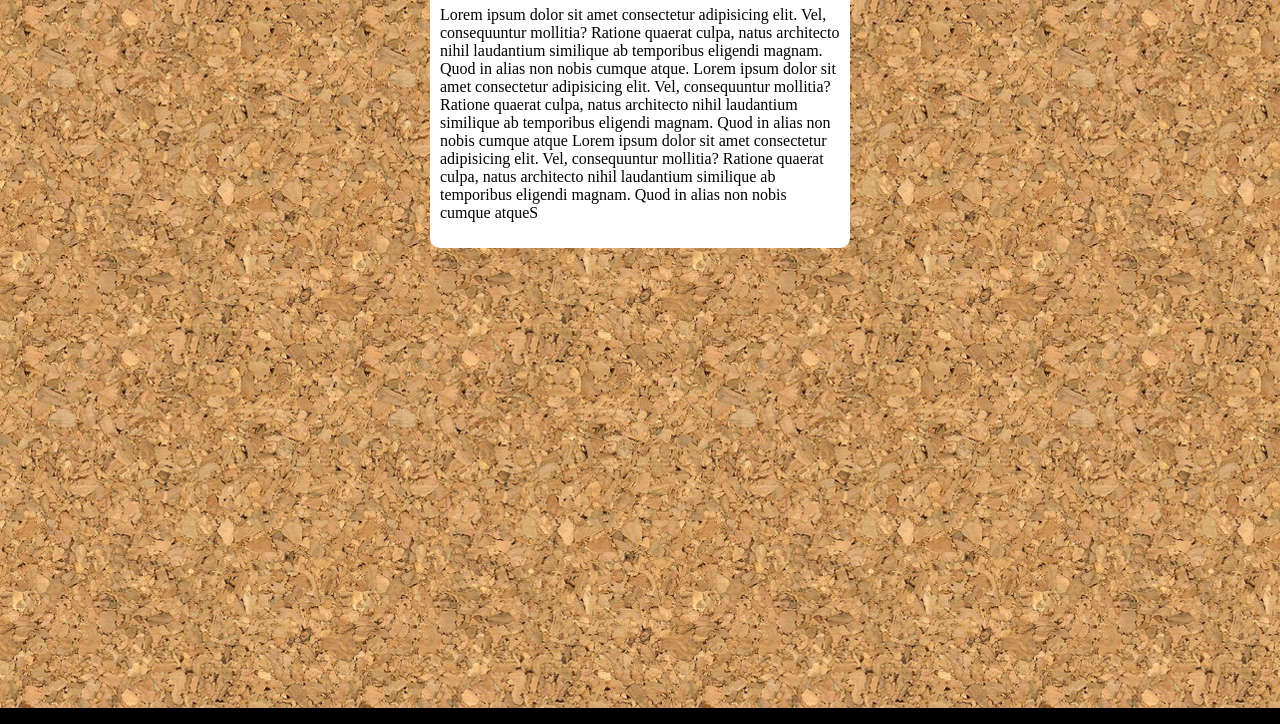
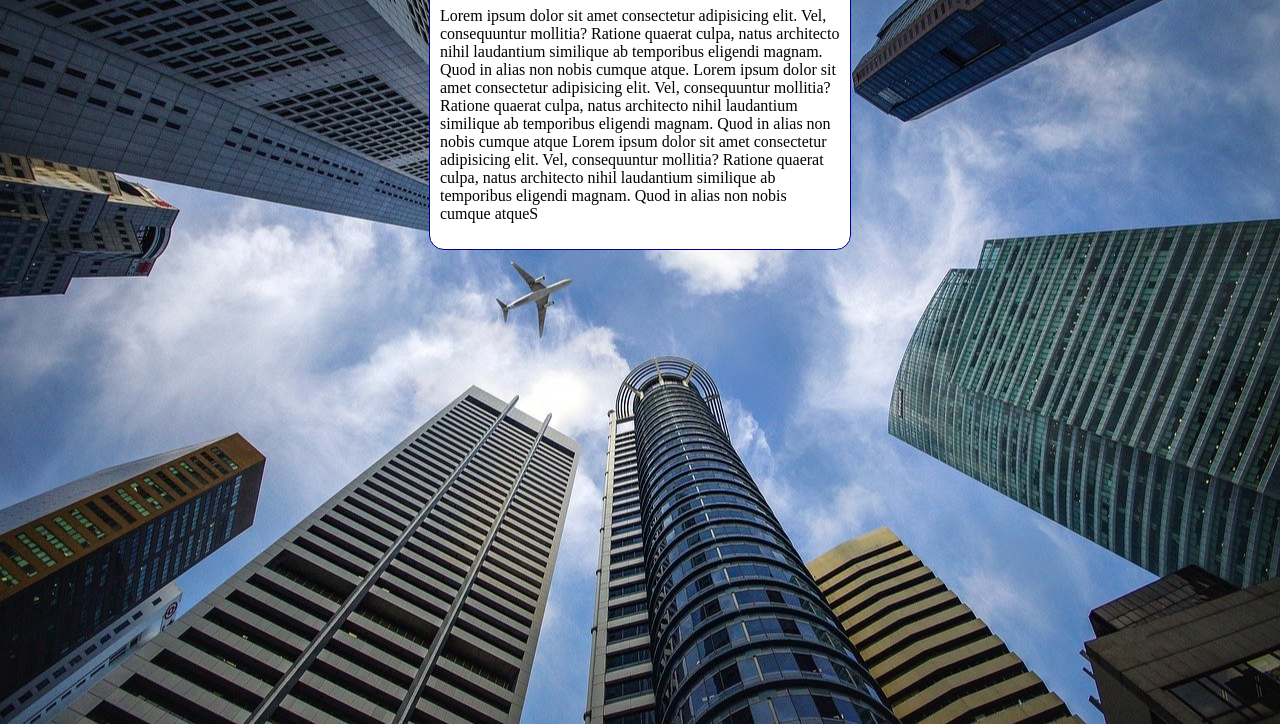
Before and after one commit to wagnerlimadasilvadeveloper/html_css, a plain HTML site: page exercicios/ex022/fundo006.html in a window 1280 px wide. Shown: the part 92-816 px from the top of the page. Drawn offline with Linux system fonts and the light colour scheme.

Commit message:
atualizei ex 022

```diff
--- a/exercicios/ex022/fundo006.html
+++ b/exercicios/ex022/fundo006.html
@@ -7,15 +7,21 @@
     <title>Document</title>
     <style>
         body{
+            height: 100vh;
             background-color: black;
-            background-image: url("imagens/wallpaper001.jpg");
+            background-image: url("imagens/wallpaper002.jpg");
+            background-position: center center;
+            background-repeat: no-repeat;
+            background-size:cover;
         }
         main{
             background-color: white;
-            border-radius: 10px;
-            width: 400px;
+            border-radius:15px;
+            width:400px;
             padding:10px;
             margin:auto;
+            border:1px solid darkblue
+
 
         }
     </style>
```
